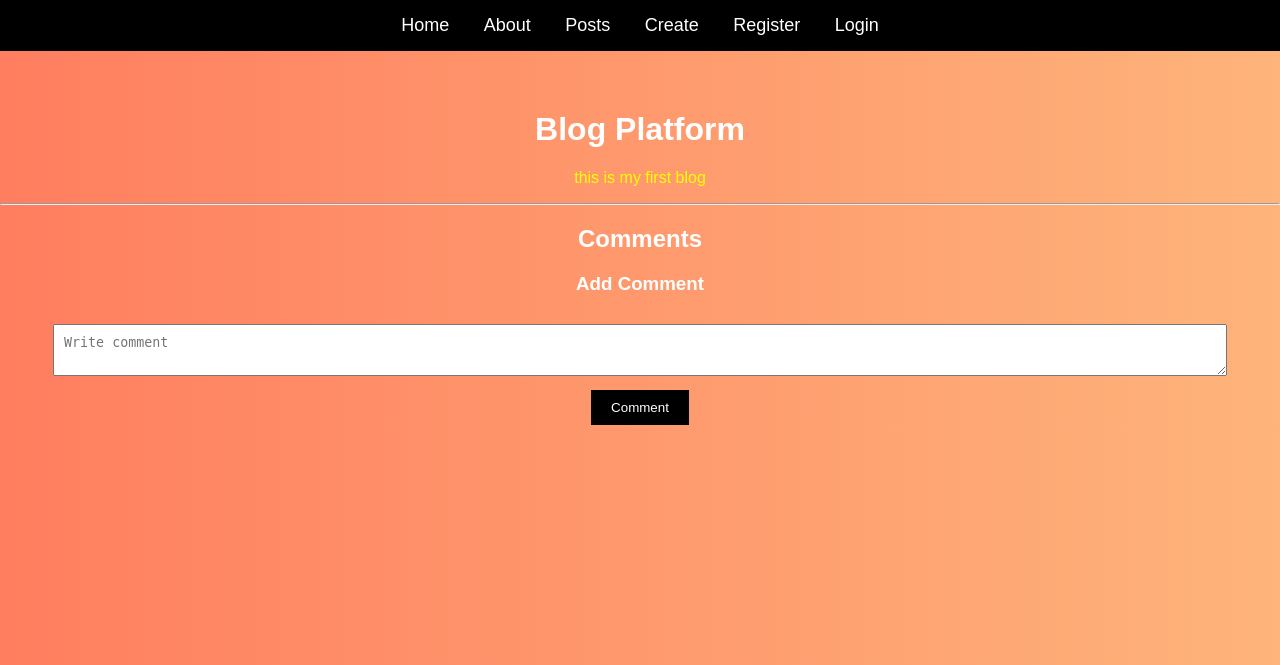
After one commit to YUVI00111/Blog-Platform, a Flask app: page /post/1 in a window 1280 px wide. The commit adds this page. Shown: the top 665 px of the page. Run offline with Flask 3, Linux system fonts and the light colour scheme; the visitor is signed in with stand-in values (Sample User, id 1); data comes from the database, SQL or seed files in the repository; both versions use the stored data as it was after the commit; data that the repository does not hold is empty.

Commit message:
commenting system

```diff
--- a/app.py
+++ b/app.py
@@ -3,6 +3,8 @@ from forms import RegisterForm
 from models import User, db, Post
 from flask import request
 from models import Post
+from models import Comment
+from flask import session
 
 app = Flask(__name__)
 
@@ -54,12 +56,14 @@ def login():
         user = User.query.filter_by(email=email).first()
 
         if user and user.password == password:
+            session['user'] = user.username
             return "Login Successful"
 
     return render_template("login.html")
 
 @app.route('/logout')
 def logout():
+    session.pop('user', None)
     return "User Logged Out"
 
 @app.route('/create', methods=['GET','POST'])
@@ -108,5 +112,35 @@ def delete(id):
 
     return "Post Deleted"
 
+@app.route('/post/<int:id>', methods=['GET','POST'])
+def post_detail(id):
+
+    if 'user' not in session:
+        return "Please login first"
+
+    post = Post.query.get(id)
+    comments = Comment.query.filter_by(post_id=id).all()
+
+    if request.method == 'POST':
+        content = request.form['content']
+
+        new_comment = Comment(content=content,username=session['user'], post_id=id)
+
+        db.session.add(new_comment)
+        db.session.commit()
+
+    return render_template("post_detail.html", post=post, comments=comments)
+
+
+@app.route('/like/<int:id>')
+def like(id):
+
+    post = Post.query.get(id)
+    post.likes += 1
+
+    db.session.commit()
+
+    return "Liked!"
+
 if __name__ == '__main__':
     app.run(debug=True)
--- /dev/null
+++ b/templates/post_detail.html
@@ -0,0 +1,26 @@
+{% extends "base.html" %}
+
+{% block content %}
+
+<h1 style="color:white;">{{ post.title }}</h1>
+<p style="color:yellow;">{{ post.content }}</p>
+
+<hr>
+
+<h2 style="color:white;">Comments</h2>
+
+{% for comment in comments %}
+<div class="card">
+     <b>{{ comment.username }}</b>
+     <p>{{ comment.content }}</p>
+</div>
+{% endfor %}
+
+<h3 style="color:white;">Add Comment</h3>
+
+<form method="POST">
+    <textarea name="content" placeholder="Write comment"></textarea><br>
+    <button type="submit">Comment</button>
+</form>
+
+{% endblock %}
--- a/templates/posts.html
+++ b/templates/posts.html
@@ -10,9 +10,12 @@
 
 <h2>{{ post.title }}</h2>
 <p>{{ post.content }}</p>
+<p>❤️ {{ post.likes }}</p>
 
 <a href="/edit/{{ post.id }}">Edit</a>
 <a href="/delete/{{ post.id }}">Delete</a>
+<a href="/post/{{ post.id }}">View Details</a>
+<a href="/like/{{ post.id }}">Like</a>
 
 </div>
 
```
Also changed, not shown: models.py (+7 -0 lines), instance/blog.db.
